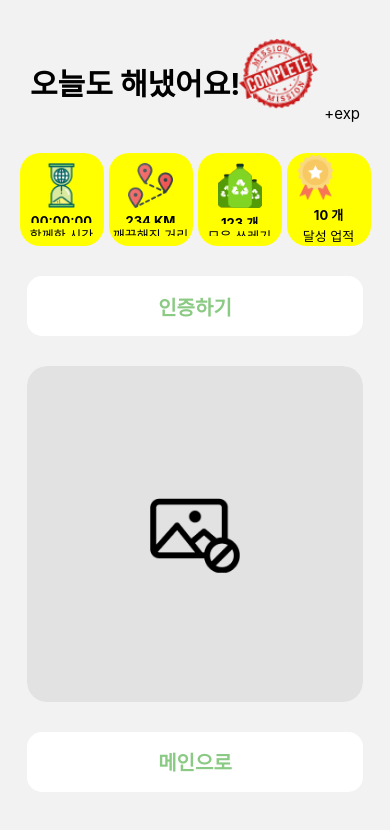
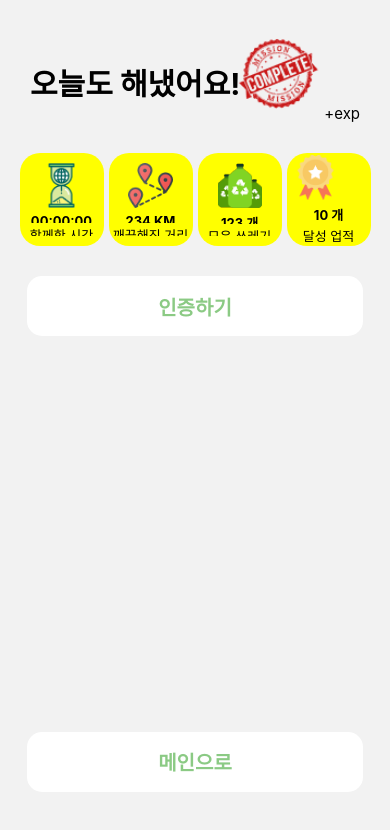
Before and after one commit to chosim-dvlpr/GreenStep, a React Native app in the folder FrontEnd/GreenStep/: screen /ploggingfinish in a window 390 px wide. Shown: the top 830 px of the page. Built offline with nearby package versions, Linux system fonts and the light colour scheme.

Commit message:
feat: 종료화면 터치이벤트 추가

```diff
--- a/FrontEnd/GreenStep/src/Page/PloggingFinish.tsx
+++ b/FrontEnd/GreenStep/src/Page/PloggingFinish.tsx
@@ -1,9 +1,8 @@
 import {View, Text, TouchableOpacity, ScrollView, Image, PermissionsAndroid } from 'react-native';
-import React, { useState } from 'react';
+import React, { useState, useRef, useEffect } from 'react';
 import styled from 'styled-components/native';
 import ButtonStyle from '../Style/ButtonStyle';
 import ProfilePloggingDataInfo from '../Component/Profile/ProfilePloggingDataInfo';
-import ImageStyle from '../Style/Image';
 import fileTokenHttp from '../Api/fileTokenHttp';
 import { launchImageLibrary } from 'react-native-image-picker';
 import PloggingFinishHeader from '../Component/PloggingFinish/PloggingFinishHeader';
@@ -74,8 +73,6 @@
       type: result.assets[0].type,
       uri: localUri,
     });
-    console.log(formData)
-    console.log(photo)
 
     fileTokenHttp.post(`/plogging/${ploggingId}/upload/img`, formData)
     .then((res) => console.log('file 전송 성공 : ', res))
@@ -109,9 +106,11 @@
 
         {/* 인증 사진/회색 빈 칸 */}
         <ImageContainer>
-          <Image
-          source={photo ? {uri: photo} : PloggingFinishNoImage}
-          style={[ButtonStyle.whiteColor, {width: '100%', height: '100%', borderRadius: 20}]} />
+          <TouchableOpacity onPress={pickedPhoto}>
+            <Image
+            source={photo ? {uri: photo} : PloggingFinishNoImage}
+            style={[ButtonStyle.whiteColor, {width: '100%', height: '100%', borderRadius: 20}]} />
+          </TouchableOpacity>
         </ImageContainer>
 
 
```
